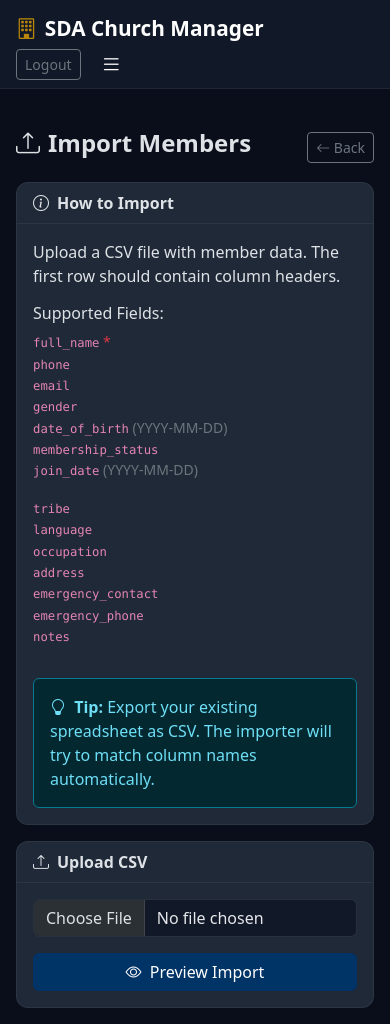
After one commit to jawg-zz/sda-church-manager, a Flask app: page /members/import in a window 390 px wide. The commit adds this page. Run offline with Flask 3, Linux system fonts and the light colour scheme; a user stored in the database is signed in; tables that the repository leaves empty hold one stand-in row (values such as "Sample post").

Commit message:
Add bulk member import (CSV) + export
Import:
- Upload CSV file with member data
- Auto-maps column headers to model fields (fuzzy matching)
- Preview step shows first 10 rows before importing
- Session-based confirm flow (no re-upload needed)
- Reports imported/skipped/errored counts
- Supported: full_name, phone, email, gender, DOB, status,
  join_date, tribe, language, occupation, address, emergency

Export:
- Downloads all church members as CSV
- Includes all fields
- Triggered from members list page

UI:
- Import + Export CSV buttons on members list header
- Import page with field reference + upload form
- Preview table with column mapping display

```diff
--- a/app/routes/members.py
+++ b/app/routes/members.py
@@ -1,7 +1,9 @@
-from flask import Blueprint, render_template, request, redirect, url_for, flash, session
+from flask import Blueprint, render_template, request, redirect, url_for, flash, session, Response
 from flask_login import login_required, current_user
 from app import db
 from models import Member, Church
+import csv
+import io
 
 members_bp = Blueprint('members', __name__, url_prefix='/members')
 
@@ -183,3 +185,113 @@ def transfer_member(id):
             db.session.rollback()
             flash(f'Error transferring member: {str(e)}', 'danger')
     return render_template('members/transfer.html', member=member, churches=churches)
+
+
+@members_bp.route('/import', methods=['GET', 'POST'])
+@login_required
+def import_members():
+    cid = session.get('church_id')
+    if not cid:
+        return redirect('/auth/select-church')
+
+    EXPECTED_FIELDS = [
+        'full_name', 'phone', 'email', 'gender', 'date_of_birth',
+        'membership_status', 'join_date', 'tribe', 'language',
+        'occupation', 'address', 'emergency_contact', 'emergency_phone', 'notes'
+    ]
+
+    # Confirm import from session-stored data
+    if request.form.get('confirm') == 'yes':
+        pending = session.get('import_pending')
+        if not pending:
+            flash('No pending import found. Please upload again.', 'danger')
+            return redirect(url_for('members.import_members'))
+        rows = pending['rows']
+        field_map = pending['field_map']
+        imported = 0
+        skipped = 0
+        errors = []
+        for i, row in enumerate(rows, 1):
+            try:
+                name_key = list(field_map.keys())[0] if field_map else None
+                name = row.get(name_key, '').strip() if name_key else ''
+                if not name:
+                    skipped += 1
+                    continue
+                member_data = {'church_id': cid, 'full_name': name}
+                for csv_header, model_field in field_map.items():
+                    val = row.get(csv_header, '').strip()
+                    if val and model_field != 'full_name':
+                        member_data[model_field] = val
+                member = Member(**member_data)
+                db.session.add(member)
+                imported += 1
+            except Exception as e:
+                errors.append(f'Row {i}: {str(e)}')
+                skipped += 1
+        db.session.commit()
+        session.pop('import_pending', None)
+        flash(f'Imported {imported} members ({skipped} skipped)', 'success')
+        for err in errors[:5]:
+            flash(err, 'warning')
+        return redirect(url_for('members.list_members'))
+
+    if request.method == 'POST':
+        file = request.files.get('csv_file')
+        if not file or not file.filename.endswith('.csv'):
+            flash('Please upload a valid CSV file', 'danger')
+            return render_template('members/import.html', preview=None)
+        try:
+            content = file.read().decode('utf-8-sig')
+            reader = csv.DictReader(io.StringIO(content))
+            rows = list(reader)
+            if not rows:
+                flash('CSV file is empty', 'danger')
+                return render_template('members/import.html', preview=None)
+            headers = list(rows[0].keys())
+            field_map = {}
+            for header in headers:
+                clean = header.strip().lower().replace(' ', '_').replace('-', '_')
+                for field in EXPECTED_FIELDS:
+                    if clean == field or clean in field:
+                        field_map[header] = field
+                        break
+            # Store in session for confirm step
+            session['import_pending'] = {'rows': rows, 'field_map': field_map}
+            session.modified = True
+            preview_rows = rows[:10]
+            return render_template('members/import.html',
+                preview=preview_rows, headers=headers, field_map=field_map,
+                total=len(rows), EXPECTED_FIELDS=EXPECTED_FIELDS)
+        except Exception as e:
+            flash(f'Error reading CSV: {str(e)}', 'danger')
+            return render_template('members/import.html', preview=None)
+
+    return render_template('members/import.html', preview=None)
+
+
+@members_bp.route('/export')
+@login_required
+def export_members():
+    cid = session.get('church_id')
+    if not cid:
+        return redirect('/auth/select-church')
+    members = Member.query.filter_by(church_id=cid).order_by(Member.full_name).all()
+    output = io.StringIO()
+    writer = csv.writer(output)
+    writer.writerow(['full_name', 'phone', 'email', 'gender', 'date_of_birth',
+                     'membership_status', 'join_date', 'tribe', 'language',
+                     'occupation', 'address', 'emergency_contact', 'emergency_phone', 'notes'])
+    for m in members:
+        writer.writerow([
+            m.full_name, m.phone or '', m.email or '', m.gender or '',
+            m.date_of_birth or '', m.membership_status or '', m.join_date or '',
+            m.tribe or '', m.language or '', m.occupation or '',
+            m.address or '', m.emergency_contact or '', m.emergency_phone or '',
+            m.notes or ''
+        ])
+    return Response(
+        output.getvalue(),
+        mimetype='text/csv',
+        headers={'Content-Disposition': 'attachment; filename=members_export.csv'}
+    )
--- /dev/null
+++ b/app/templates/members/import.html
@@ -0,0 +1,105 @@
+{% extends "base.html" %}
+{% block content %}
+<div class="page-header d-flex justify-content-between align-items-center">
+    <h1><i class="bi bi-upload me-2"></i>Import Members</h1>
+    <a href="/members" class="btn btn-outline-secondary btn-sm"><i class="bi bi-arrow-left"></i> Back</a>
+</div>
+
+{% if not preview %}
+<div class="row g-3">
+    <div class="col-md-8">
+        <div class="card">
+            <div class="card-header"><i class="bi bi-info-circle me-2"></i>How to Import</div>
+            <div class="card-body">
+                <p>Upload a CSV file with member data. The first row should contain column headers.</p>
+                <h6>Supported Fields:</h6>
+                <div class="row">
+                    <div class="col-md-6">
+                        <ul class="list-unstyled text-secondary small">
+                            <li><code>full_name</code> <span class="text-danger">*</span></li>
+                            <li><code>phone</code></li>
+                            <li><code>email</code></li>
+                            <li><code>gender</code></li>
+                            <li><code>date_of_birth</code> (YYYY-MM-DD)</li>
+                            <li><code>membership_status</code></li>
+                            <li><code>join_date</code> (YYYY-MM-DD)</li>
+                        </ul>
+                    </div>
+                    <div class="col-md-6">
+                        <ul class="list-unstyled text-secondary small">
+                            <li><code>tribe</code></li>
+                            <li><code>language</code></li>
+                            <li><code>occupation</code></li>
+                            <li><code>address</code></li>
+                            <li><code>emergency_contact</code></li>
+                            <li><code>emergency_phone</code></li>
+                            <li><code>notes</code></li>
+                        </ul>
+                    </div>
+                </div>
+                <div class="alert alert-info mt-3 mb-0">
+                    <i class="bi bi-lightbulb me-1"></i>
+                    <strong>Tip:</strong> Export your existing spreadsheet as CSV. The importer will try to match column names automatically.
+                </div>
+            </div>
+        </div>
+    </div>
+    <div class="col-md-4">
+        <div class="card">
+            <div class="card-header"><i class="bi bi-upload me-2"></i>Upload CSV</div>
+            <div class="card-body">
+                <form method="post" enctype="multipart/form-data">
+                    <div class="mb-3">
+                        <input type="file" name="csv_file" class="form-control" accept=".csv" required>
+                    </div>
+                    <button type="submit" class="btn btn-primary w-100">
+                        <i class="bi bi-eye me-1"></i> Preview Import
+                    </button>
+                </form>
+            </div>
+        </div>
+    </div>
+</div>
+
+{% else %}
+<div class="card mb-4">
+    <div class="card-header d-flex justify-content-between align-items-center">
+        <span><i class="bi bi-table me-2"></i>Preview — {{ total }} members found</span>
+        <span class="badge bg-info">{{ preview|length }} shown</span>
+    </div>
+    <div class="card-body p-0">
+        <div class="table-responsive">
+            <table class="table table-dark table-hover table-sm mb-0">
+                <thead>
+                    <tr>
+                        {% for h in headers %}
+                        <th>{{ h }}</th>
+                        {% endfor %}
+                    </tr>
+                </thead>
+                <tbody>
+                    {% for row in preview %}
+                    <tr>
+                        {% for h in headers %}
+                        <td>{{ row.get(h, '') }}</td>
+                        {% endfor %}
+                    </tr>
+                    {% endfor %}
+                </tbody>
+            </table>
+        </div>
+    </div>
+</div>
+
+<div class="d-flex gap-2">
+    <form method="post" enctype="multipart/form-data">
+        <input type="hidden" name="confirm" value="yes">
+        <input type="hidden" name="csv_file" value="">
+        <button type="submit" class="btn btn-success">
+            <i class="bi bi-check-lg me-1"></i> Import {{ total }} Members
+        </button>
+    </form>
+    <a href="/members/import" class="btn btn-outline-secondary">Cancel</a>
+</div>
+{% endif %}
+{% endblock %}
--- a/app/templates/members/list.html
+++ b/app/templates/members/list.html
@@ -3,6 +3,8 @@
 <div class="page-header d-flex justify-content-between align-items-center">
     <h1><i class="bi bi-people me-2"></i>Members</h1>
     <a href="/members/add" class="btn btn-primary btn-sm"><i class="bi bi-plus-lg"></i> Add Member</a>
+    <a href="/members/import" class="btn btn-outline-info btn-sm"><i class="bi bi-upload me-1"></i>Import</a>
+    <a href="/members/export" class="btn btn-outline-success btn-sm"><i class="bi bi-download me-1"></i>Export CSV</a>
 </div>
 
 <div class="card mb-4">
```
